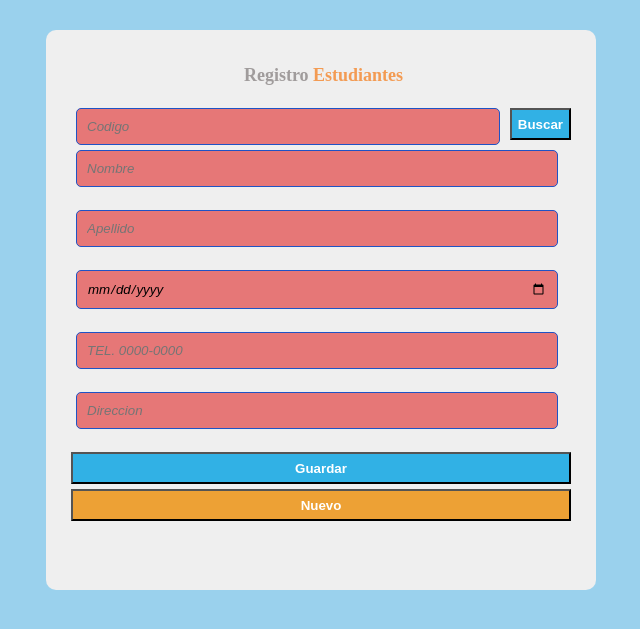
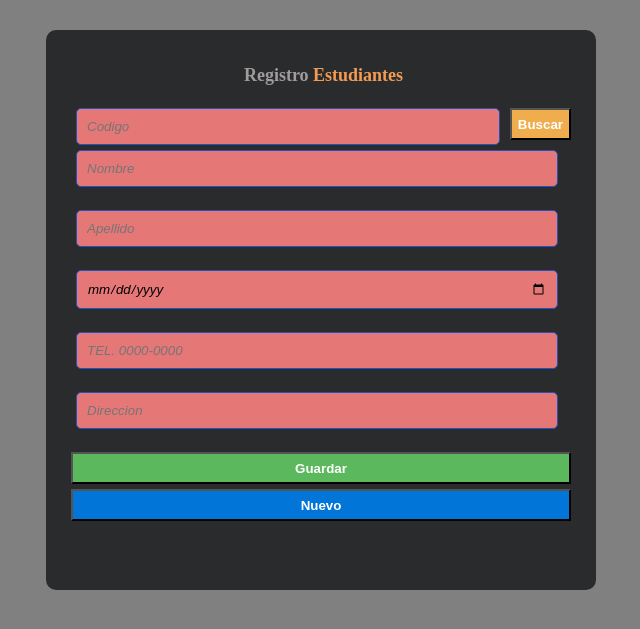
Before and after one commit to blady01/programacioniv-1, a PHP site: page / in a window 1280 px wide. Shown: the top 629 px of the page, without its empty margins (319-959 px from the left). Run offline with PHP 8.4, Linux system fonts and the light colour scheme.

Commit message:
migracion de repositorio a rama de alumnos-offline

```diff
--- a/estilos.css
+++ b/estilos.css
@@ -1,5 +1,5 @@
 .controlform{
-    background:#EFEFEF;
+    background: #292b2c;
     width: 500px;
     height: 510px;
     border-radius: 10px;
@@ -20,7 +20,7 @@
 }
 
 .buttonBuscar{
-    background-color: #31B1E5;
+    background-color: #f0ad4e;
     color: #FFF;
     font-weight: bolder;
     height: 32px;
@@ -63,7 +63,7 @@ input[type=file]:valid{
 }
 
 input[type=submit] {
-    background-color: #31B1E5;
+    background-color: #5CB85C;
     color: #FFF;
     font-weight: bolder;
     height: 32px;
@@ -80,14 +80,14 @@ input[id="btnlimpiar"]:hover {
 }
 
 body{
-    background-color: #9AD1ED
+    background-color: rgb(128, 128, 128)
 }
 .controltitulo > span{
     color: #F39B53;
 }
 
 input[id="btnnuevo"] {
-    background-color: #EDA135;
+    background-color: #0275d8;
     color: #FFF;
     font-weight: bolder;
     height: 32px;
```
